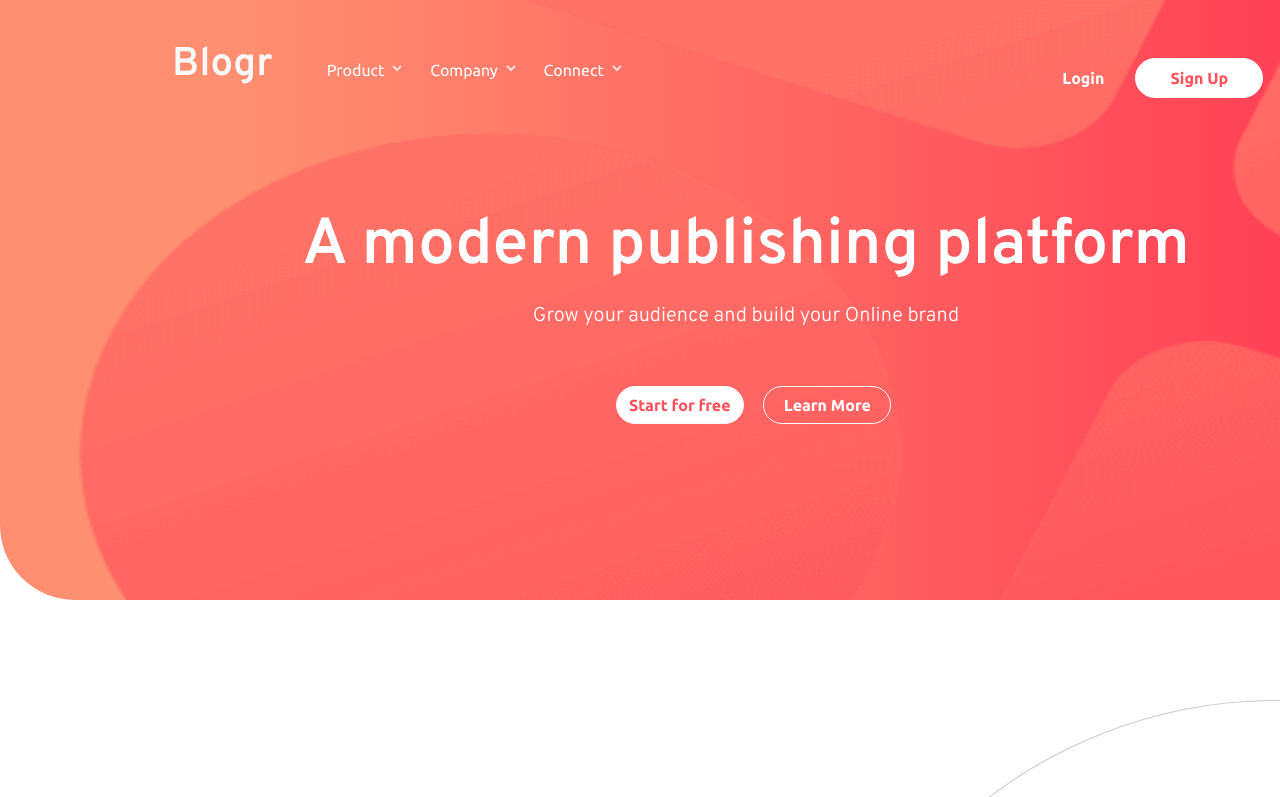
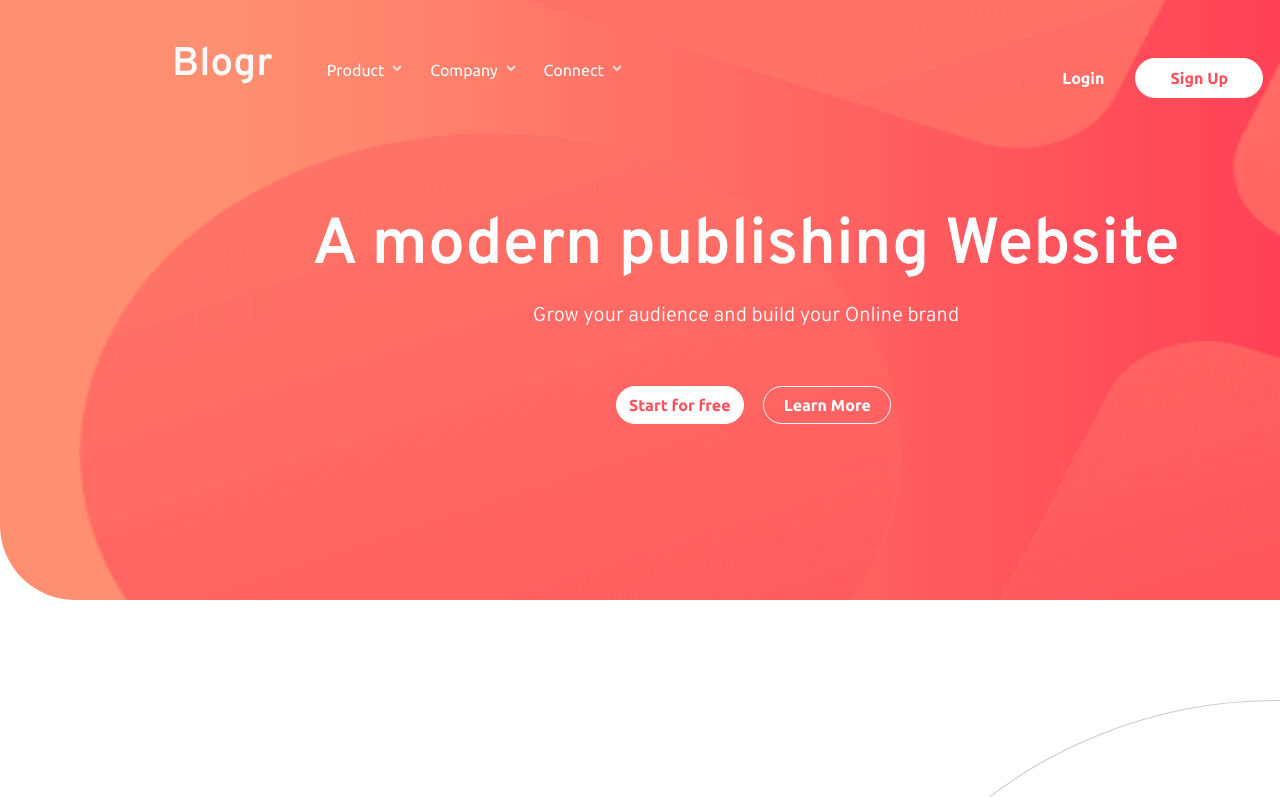
Before and after one commit to nirmal1296/myblogr, a plain HTML site: page project1/index.html in a window 1280 px wide. Shown: the top 797 px of the page. Drawn offline with nearby package versions, Linux system fonts and the light colour scheme.

Commit message:
changed Header

```diff
--- a/project1/index.html
+++ b/project1/index.html
@@ -67,7 +67,7 @@
         </div>
         </nav>
         <div class="maintxt">
-          <h1>A modern publishing platform</h1>
+          <h1>A modern publishing Website</h1>
           <h5>Grow your audience and build your Online brand</h5>
           <button type="button" class="btn btn-light">Start for free</button>
           <button type="button" class="btn btn-outline-light">Learn More</button>
```
